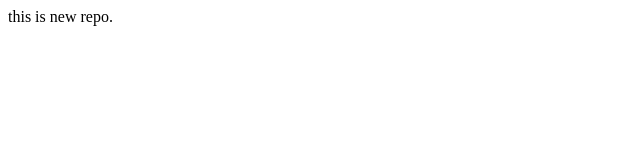
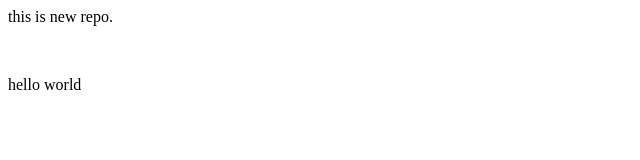
Before and after one commit to soham20056/local-repo, a plain HTML site: page index.html in a window 1280 px wide. Shown: the full height of the page, 0-640 px from the left. Drawn offline with Linux system fonts and the light colour scheme.

Commit message:
new pargraph

```diff
--- a/index.html
+++ b/index.html
@@ -1 +1,3 @@
 <p>this is new repo.</p>
+<br>
+<p> hello world </p>
```
